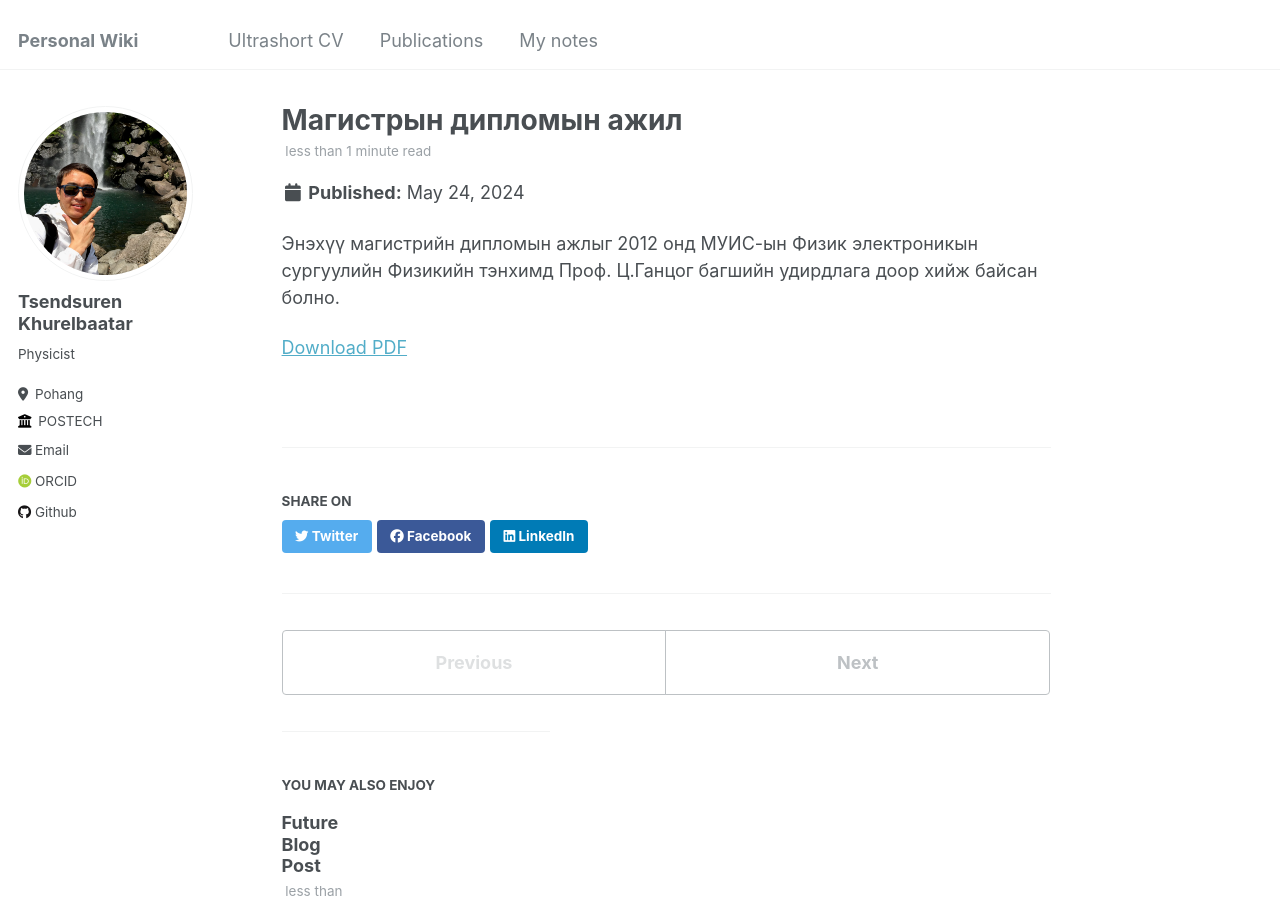
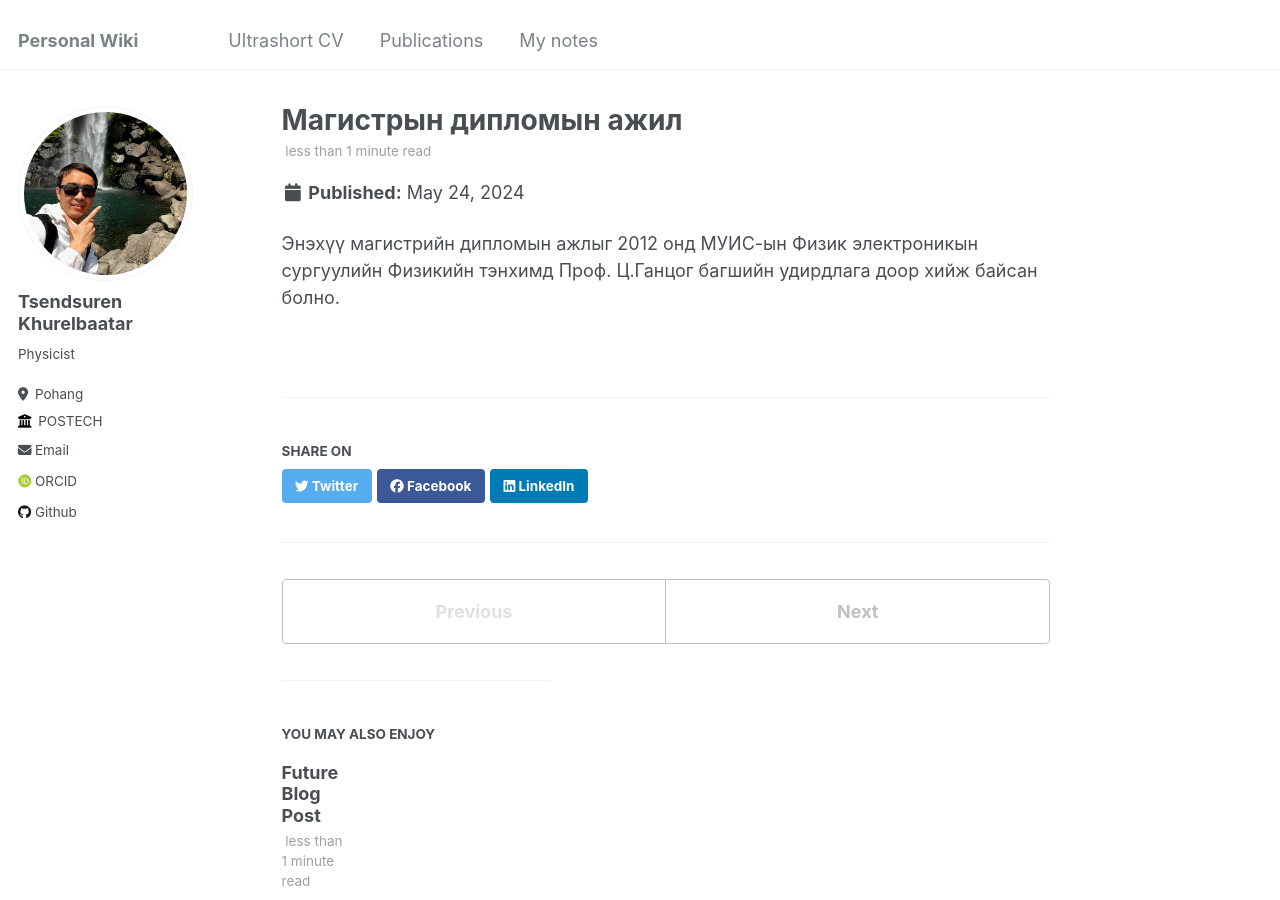
Before and after one commit to Tsendsuren/tsendsuren.github.io, a Jekyll site: the page built from _posts/2024-05-24-MSc-Thesis.md, in a window 1280 px wide and 900 px high. Built offline with Jekyll 4.4.1, drawn with Linux system fonts in a browser that asks for light colours; some web fonts are replaced.

Commit message:
editing post section

```diff
--- a/_posts/2024-05-24-MSc-Thesis.md
+++ b/_posts/2024-05-24-MSc-Thesis.md
@@ -11,4 +11,4 @@ permalink: /posts/2024-05-24-MSc-Thesis/
 
 Энэхүү магистрийн дипломын ажлыг 2012 онд МУИС-ын Физик электроникын сургуулийн Физикийн тэнхимд Проф. Ц.Ганцог багшийн удирдлага доор хийж байсан болно.
 
-[Download PDF](http://tsendsuren.github.io/files/Tsendsuren_MScThesis.pdf)
+<!-- [Download PDF](http://tsendsuren.github.io/files/Tsendsuren_MScThesis.pdf) -->
```
